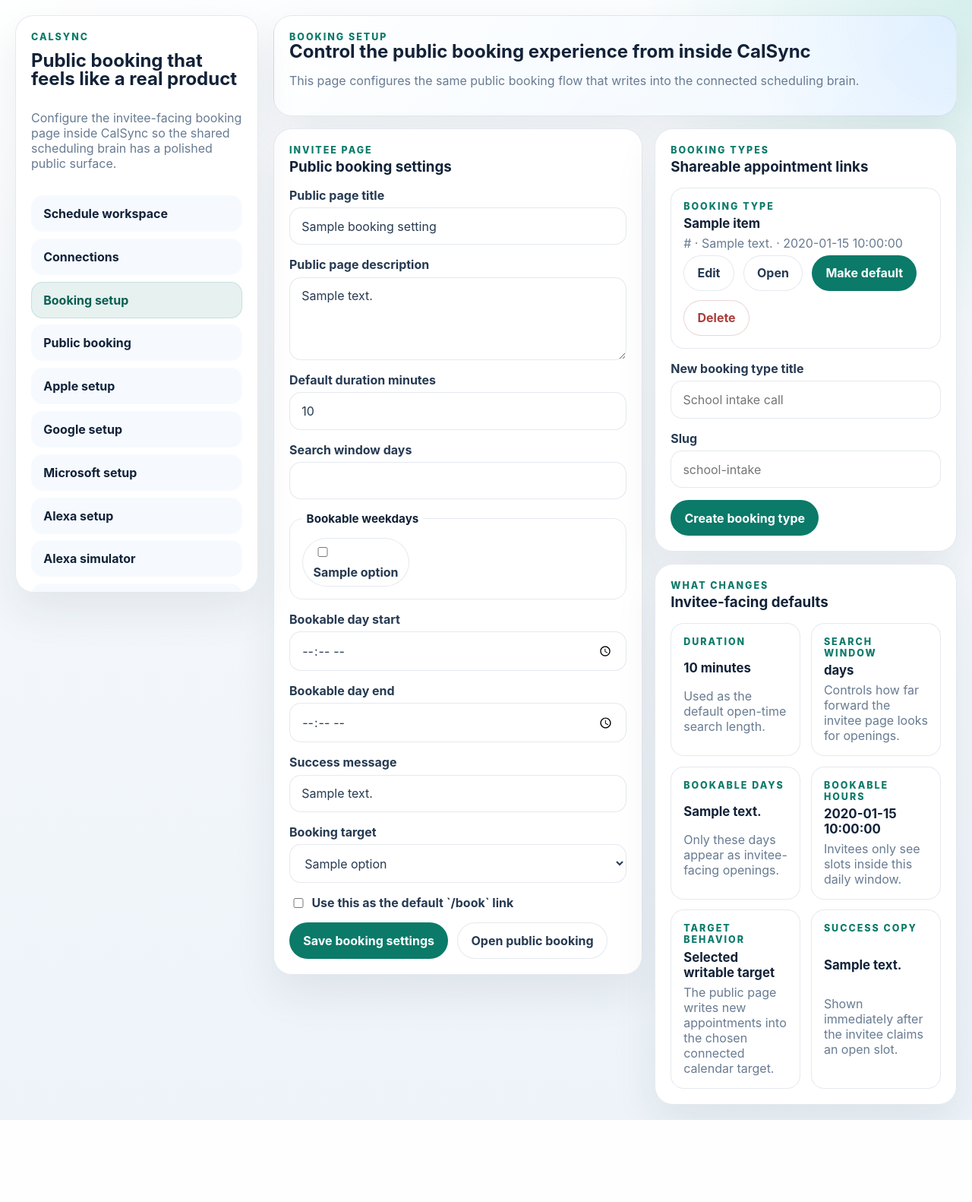
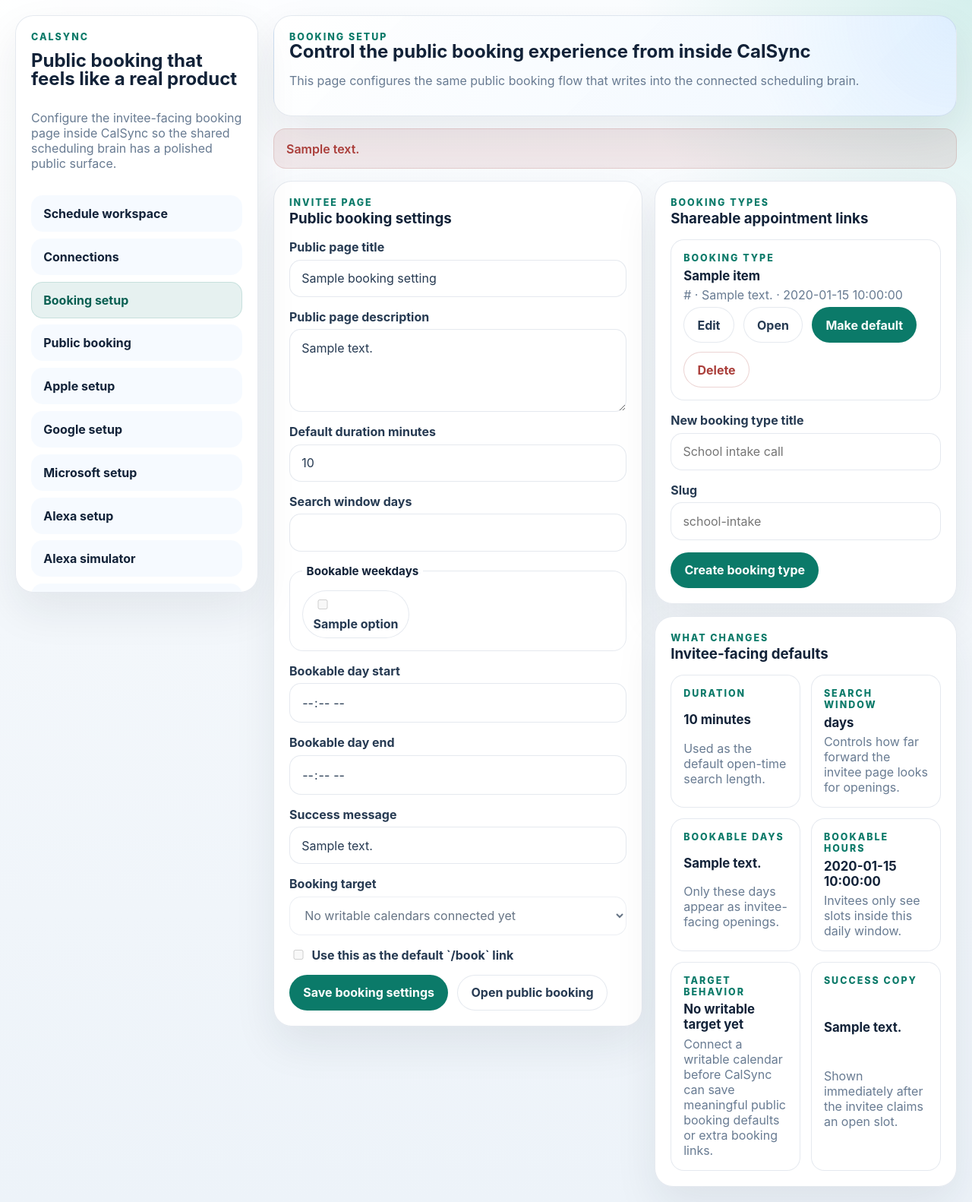
Before and after one commit to NeonButrfly/calsync, a FastAPI app: template src/calsync/web/templates/booking_setup.html in a window 1280 px wide. Shown: the whole page at 76% size. Before the commit the page ends 1474 px from the top, so only its background shows below. Run offline with FastAPI, Linux system fonts and the light colour scheme; the template is opened without the code that fills it: most values are stand-ins (such as "Sample title", 1, 10 or a date in 2020); parts of the project's set-up code (start-up, migrations or seed data) failed here and were passed over.

Commit message:
fix: block booking setup without a writable calendar

```diff
--- a/src/calsync/web/templates/booking_setup.html
+++ b/src/calsync/web/templates/booking_setup.html
@@ -33,9 +33,15 @@
         </nav>
 
         <div class="sidebar-card">
+          {% if booking_setup_ready %}
           <p class="eyebrow">Public URL</p>
           <strong>{{ public_booking_url }}</strong>
           <span>Share this invitee-facing link after the booking surface looks right.</span>
+          {% else %}
+          <p class="eyebrow">Setup blocker</p>
+          <strong>Booking setup still needs a calendar</strong>
+          <span>{{ booking_setup_block_message }}</span>
+          {% endif %}
         </div>
       </aside>
 
@@ -59,6 +65,12 @@
         <section class="flash flash--error">{{ error_message }}</section>
         {% endif %}
 
+        {% if not booking_setup_ready %}
+        <section class="flash flash--error">
+          {{ booking_setup_block_message }}
+        </section>
+        {% endif %}
+
         <section class="workspace-grid">
           <div class="workspace-column">
             <article class="panel">
@@ -72,19 +84,19 @@
                 <input name="booking_slug" type="hidden" value="{{ booking_settings.slug }}" />
                 <label>
                   <span>Public page title</span>
-                  <input name="page_title" type="text" value="{{ booking_settings.page_title }}" required />
+                  <input name="page_title" type="text" value="{{ booking_settings.page_title }}" required{% if not booking_setup_ready %} disabled{% endif %} />
                 </label>
                 <label>
                   <span>Public page description</span>
-                  <textarea name="page_description" rows="4" required>{{ booking_settings.page_description }}</textarea>
+                  <textarea name="page_description" rows="4" required{% if not booking_setup_ready %} disabled{% endif %}>{{ booking_settings.page_description }}</textarea>
                 </label>
                 <label>
                   <span>Default duration minutes</span>
-                  <input name="duration_minutes" type="number" min="15" step="15" value="{{ booking_settings.duration_minutes }}" required />
+                  <input name="duration_minutes" type="number" min="15" step="15" value="{{ booking_settings.duration_minutes }}" required{% if not booking_setup_ready %} disabled{% endif %} />
                 </label>
                 <label>
                   <span>Search window days</span>
-                  <input name="search_window_days" type="number" min="7" step="1" value="{{ booking_settings.search_window_days }}" required />
+                  <input name="search_window_days" type="number" min="7" step="1" value="{{ booking_settings.search_window_days }}" required{% if not booking_setup_ready %} disabled{% endif %} />
                 </label>
                 <fieldset class="field-group">
                   <legend>Bookable weekdays</legend>
@@ -96,6 +108,7 @@
                         type="checkbox"
                         value="{{ option.value }}"
                         {% if option.is_selected %}checked{% endif %}
+                        {% if not booking_setup_ready %}disabled{% endif %}
                       />
                       <span>{{ option.short_label }}</span>
                     </label>
@@ -104,30 +117,33 @@
                 </fieldset>
                 <label>
                   <span>Bookable day start</span>
-                  <input name="day_start_time" type="time" value="{{ booking_settings.day_start_time }}" required />
+                  <input name="day_start_time" type="time" value="{{ booking_settings.day_start_time }}" required{% if not booking_setup_ready %} disabled{% endif %} />
                 </label>
                 <label>
                   <span>Bookable day end</span>
-                  <input name="day_end_time" type="time" value="{{ booking_settings.day_end_time }}" required />
+                  <input name="day_end_time" type="time" value="{{ booking_settings.day_end_time }}" required{% if not booking_setup_ready %} disabled{% endif %} />
                 </label>
                 <label>
                   <span>Success message</span>
-                  <input name="success_message" type="text" value="{{ booking_settings.success_message }}" required />
+                  <input name="success_message" type="text" value="{{ booking_settings.success_message }}" required{% if not booking_setup_ready %} disabled{% endif %} />
                 </label>
                 <label>
                   <span>Booking target</span>
-                  <select name="target_calendar_url">
+                  <select name="target_calendar_url"{% if not booking_setup_ready %} disabled{% endif %}>
+                    {% if not booking_setup_ready %}
+                    <option value="">No writable calendars connected yet</option>
+                    {% endif %}
                     {% for option in calendar_options %}
                     <option value="{{ option.value }}"{% if option.is_selected %} selected{% endif %}>{{ option.label }}</option>
                     {% endfor %}
                   </select>
                 </label>
                 <label class="checkbox-row">
-                  <input name="set_as_default" type="checkbox" value="true"{% if booking_settings.is_default %} checked{% endif %} />
+                  <input name="set_as_default" type="checkbox" value="true"{% if booking_settings.is_default %} checked{% endif %}{% if not booking_setup_ready %} disabled{% endif %} />
                   <span>Use this as the default `/book` link</span>
                 </label>
                 <div class="action-row">
-                  <button type="submit">Save booking settings</button>
+                  <button type="submit"{% if not booking_setup_ready %} disabled{% endif %}>Save booking settings</button>
                   <a class="button-link button-link--secondary" href="{{ public_booking_url }}">Open public booking</a>
                 </div>
               </form>
@@ -174,14 +190,14 @@
                 <input name="booking_slug" type="hidden" value="{{ booking_settings.slug }}" />
                 <label>
                   <span>New booking type title</span>
-                  <input name="new_page_title" type="text" placeholder="School intake call" required />
+                  <input name="new_page_title" type="text" placeholder="School intake call" required{% if not booking_setup_ready %} disabled{% endif %} />
                 </label>
                 <label>
                   <span>Slug</span>
-                  <input name="new_booking_slug" type="text" placeholder="school-intake" />
+                  <input name="new_booking_slug" type="text" placeholder="school-intake"{% if not booking_setup_ready %} disabled{% endif %} />
                 </label>
                 <div class="action-row">
-                  <button type="submit">Create booking type</button>
+                  <button type="submit"{% if not booking_setup_ready %} disabled{% endif %}>Create booking type</button>
                 </div>
               </form>
             </article>
@@ -216,8 +232,13 @@
                 </article>
                 <article class="detail-card">
                   <p class="eyebrow">Target behavior</p>
+                  {% if booking_setup_ready %}
                   <strong>Selected writable target</strong>
                   <span>The public page writes new appointments into the chosen connected calendar target.</span>
+                  {% else %}
+                  <strong>No writable target yet</strong>
+                  <span>Connect a writable calendar before CalSync can save meaningful public booking defaults or extra booking links.</span>
+                  {% endif %}
                 </article>
                 <article class="detail-card">
                   <p class="eyebrow">Success copy</p>
```
Also changed, not shown: docs/ops.md (+2 -1 lines), docs/prompts/backend.md (+14 -0 lines), src/calsync/web/routes/console.py (+67 -36 lines), tests/test_console_ui.py (+98 -0 lines), tests/test_docs.py (+8 -0 lines), README.md.
